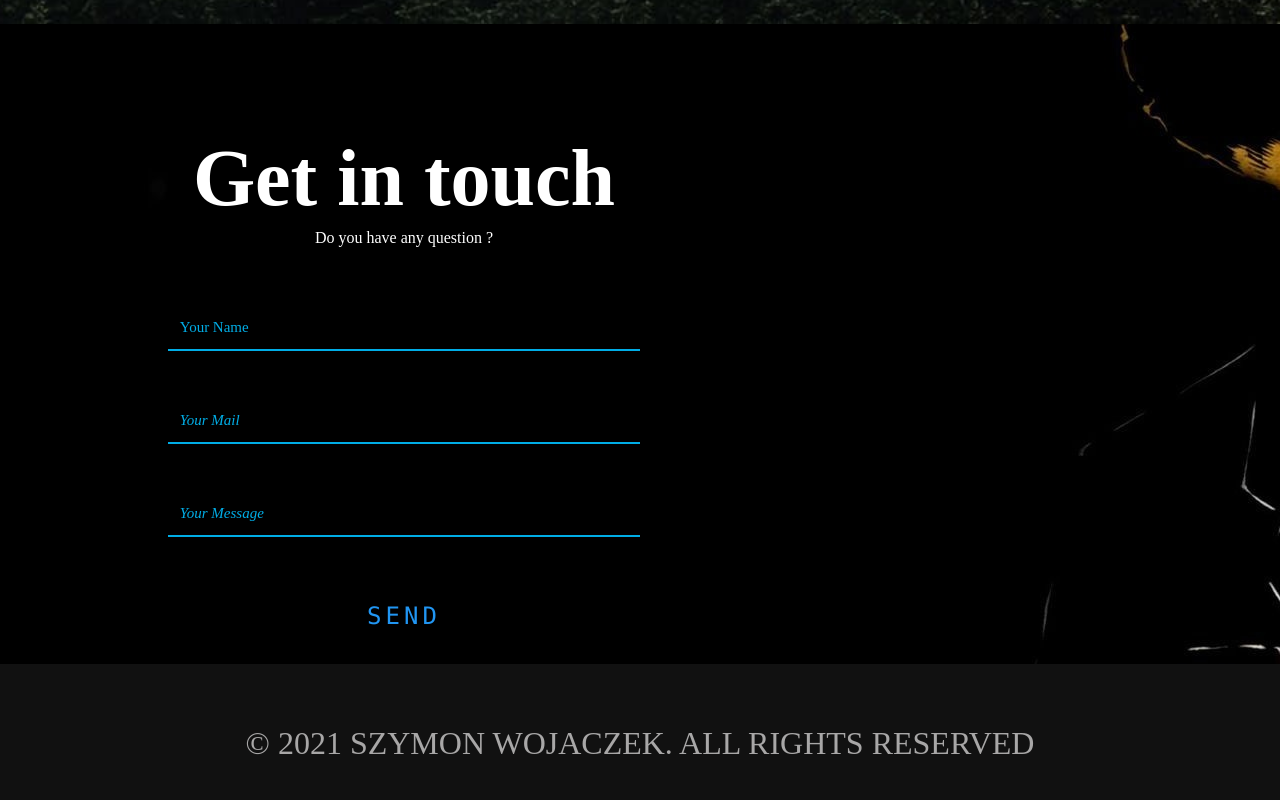
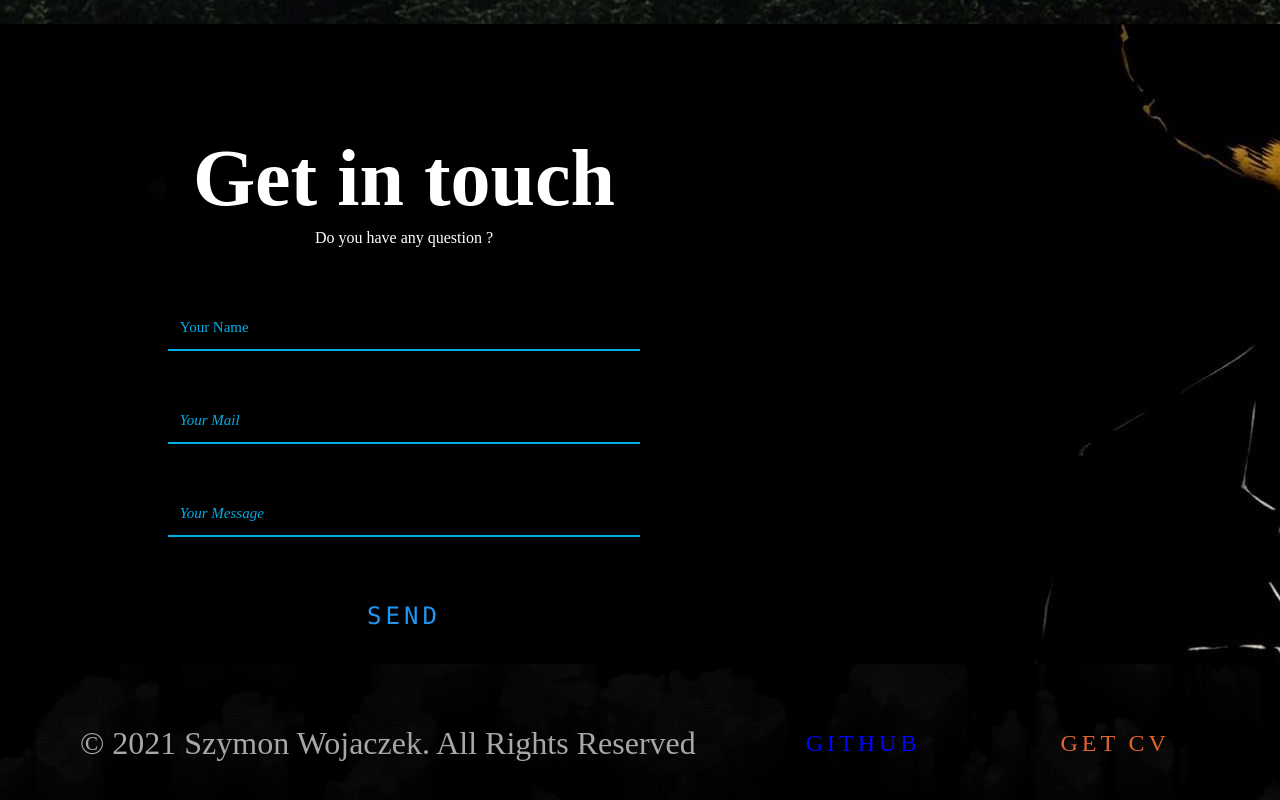
Before and after one commit to Vezil/Portfolio, a Vue app: page / in a window 1280 px wide. Shown: the part 4378-5178 px from the top of the page. Built offline with nearby package versions, Linux system fonts and the light colour scheme; the HTML template or start-up script is replaced by a standard one; a web font is replaced by a local one; what vue-typed-js would draw is missing.

Commit message:
add option to download CV

```diff
--- a/src/components/Footer.vue
+++ b/src/components/Footer.vue
@@ -1,24 +1,204 @@
 <template>
     <div class="footerSection">
-        © {{ new Date().getFullYear() }} Szymon Wojaczek. All rights reserved
+        <div>
+            &copy; {{ new Date().getFullYear() }} Szymon Wojaczek. All rights
+            reserved
+        </div>
+        <div>
+            <div class="customButton github">
+                <a class="customButtonHref" :href="githubLink" target="_blank">
+                    <span></span>
+                    <span></span>
+                    <span></span>
+                    <span></span>
+                    GitHub
+                    <i class="fa fa-github-alt" aria-hidden="true"></i>
+                </a>
+            </div>
+        </div>
+        <div>
+            <div class="customButton cv">
+                <a class="customButtonHref" @click="downloadCV">
+                    <span></span>
+                    <span></span>
+                    <span></span>
+                    <span></span>
+                    Get CV
+                    <i class="fa fa-download" aria-hidden="true"></i>
+                </a>
+            </div>
+        </div>
     </div>
 </template>
 
 <script>
-export default {};
+export default {
+    data() {
+        return {
+            githubLink: 'https://github.com/Vezil',
+            cvFileLink: 'CVSzymonWojaczek.pdf',
+            cvFileName: 'SzymonWojaczekCV.pdf'
+        };
+    },
+
+    methods: {
+        downloadCV() {
+            const element = document.createElement('a');
+            element.href = this.cvFileLink;
+            element.target = '_blank';
+            element.download = this.cvFileName;
+            element.click();
+            document.body.removeChild(element);
+        }
+    }
+};
 </script>
 
-<style>
+<style lang="scss">
 .footerSection {
     position: relative;
     width: 100%;
     height: 20vh;
     display: flex;
-    justify-content: center;
+    justify-content: space-evenly;
     align-items: center;
     background: #111111;
     color: rgb(168, 167, 167);
     font-size: 2em;
-    text-transform: uppercase;
+    text-transform: capitalize;
+    background: url('../assets/images/footerBackground.png') no-repeat center;
+    background-size: cover;
+    // https://www.fg-a.com/black-backgrounds.shtml
+
+    .customButton {
+        display: flex;
+        justify-content: center;
+        align-items: center;
+        font-family: 'Montserrat-Regular';
+
+        .customButtonHref {
+            position: relative;
+            display: inline-block;
+            padding: 15px 30px;
+            text-transform: uppercase;
+            letter-spacing: 4px;
+            text-decoration: none;
+            font-size: 24px;
+            overflow: hidden;
+            transition: 0.2s;
+            cursor: url('../assets/images/custom-cursor-pointer.png'), pointer !important;
+
+            span {
+                position: absolute;
+                display: block;
+            }
+
+            &:hover {
+                color: #000;
+                background: #f6f8fa;
+                box-shadow: 0 0 10px #596e80, 0 0 40px #f6f8fa, 0 0 10px #f6f8fa;
+                transition-delay: 1s;
+            }
+
+            span:nth-child(1) {
+                top: 0;
+                left: -100%;
+                width: 100%;
+                height: 2px;
+            }
+
+            &:hover span:nth-child(1) {
+                left: 100%;
+                transition: 1s;
+            }
+
+            span:nth-child(2) {
+                top: -100%;
+                right: 0;
+                width: 2px;
+                height: 100%;
+            }
+
+            &:hover span:nth-child(2) {
+                top: 100%;
+                transition: 1s;
+                transition-delay: 0.25s;
+            }
+
+            span:nth-child(3) {
+                bottom: 0;
+                right: -100%;
+                width: 100%;
+                height: 2px;
+            }
+
+            &:hover span:nth-child(3) {
+                right: 100%;
+                transition: 1s;
+                transition-delay: 0.5s;
+            }
+
+            span:nth-child(4) {
+                bottom: -100%;
+                left: 0;
+                width: 2px;
+                height: 100%;
+            }
+
+            &:hover span:nth-child(4) {
+                bottom: 100%;
+                transition: 1s;
+                transition-delay: 0.75s;
+            }
+        }
+    }
+
+    .github .customButtonHref {
+        color: #0004ff;
+        span:nth-child(1) {
+            background: linear-gradient(90deg, transparent, #4b5a69);
+        }
+
+        span:nth-child(2) {
+            background: linear-gradient(180deg, transparent, #4b5a69);
+        }
+        span:nth-child(3) {
+            background: linear-gradient(270deg, transparent, #4b5a69);
+        }
+        span:nth-child(4) {
+            background: linear-gradient(360deg, transparent, #4b5a69);
+        }
+
+        &:hover {
+            color: rgb(255, 255, 255);
+            background: #000286;
+            box-shadow: 0 0 10px #05345d, 0 0 40px #092d52, 0 0 10px #4b5a69;
+            transition-delay: 1s;
+        }
+    }
+
+    .cv .customButtonHref {
+        color: #e2622f;
+        span:nth-child(1) {
+            background: linear-gradient(90deg, transparent, #ff7b00);
+        }
+
+        span:nth-child(2) {
+            background: linear-gradient(180deg, transparent, #ff7b00);
+        }
+        span:nth-child(3) {
+            background: linear-gradient(270deg, transparent, #ff7b00);
+        }
+        span:nth-child(4) {
+            background: linear-gradient(360deg, transparent, #ff7b00);
+        }
+
+        &:hover {
+            color: #000;
+            background: #e2622f;
+            box-shadow: 0 0 10px #ff5e00, 0 0 40px #ff7b00, 0 0 10px #ff7b00;
+            transition-delay: 1s;
+        }
+    }
 }
 </style>
```
Also changed, not shown: src/assets/images/footerBackground.png (added), 1 other file (tests, documents, lock files or other folders).
